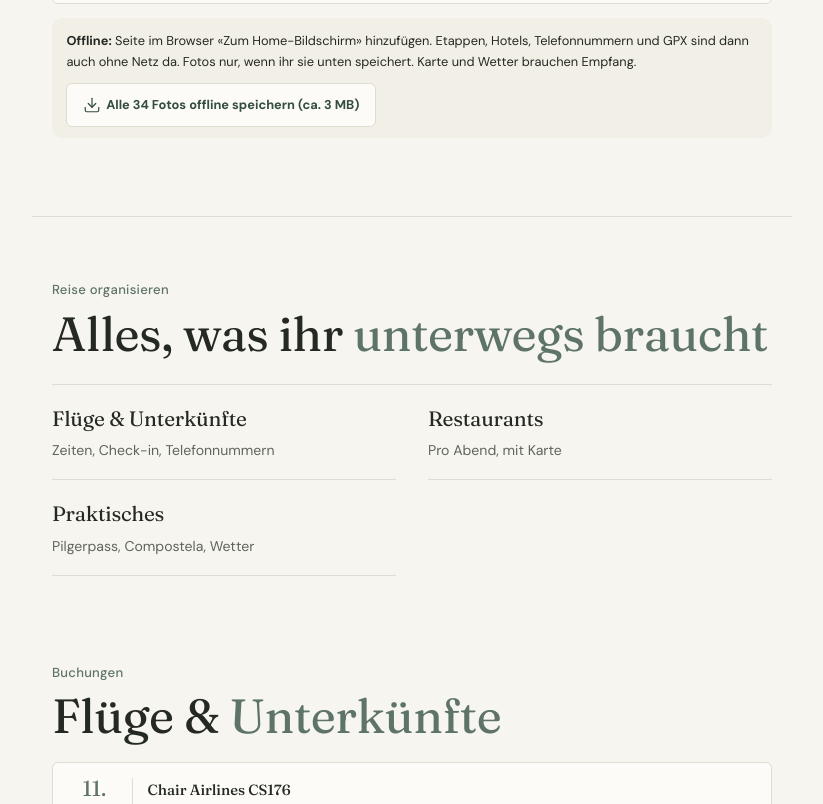
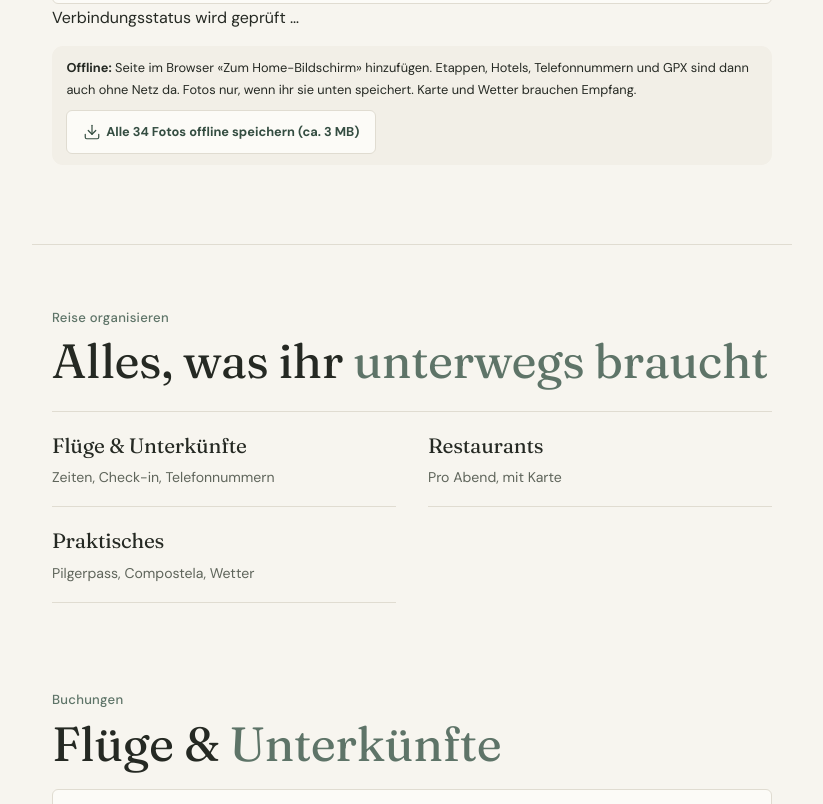
Before and after one commit to mikefaehCH/camino, a website: page index.html in a window 1280 px wide. Shown: the part 7976-8780 px from the top of the page, without its empty margins (228-1051 px from the left). Drawn offline with Linux system fonts and the light colour scheme; no server answers.

Commit message:
feat(offline): add accessible network status to day companion

```diff
--- a/index.html
+++ b/index.html
@@ -178,6 +178,7 @@
   </div>
   <div class="today-picker" id="today-picker" role="tablist" aria-label="Tag wählen"></div>
   <div class="today-card" id="today-card"></div>
+  <p class="connection-status" id="connection-status" role="status" aria-live="polite">Verbindungsstatus wird geprüft …</p>
   <div class="wbox" id="offline-tip"><strong>Offline:</strong> Seite im Browser «Zum Home-Bildschirm» hinzufügen. Etappen, Hotels, Telefonnummern und GPX sind dann auch ohne Netz da. Fotos nur, wenn ihr sie unten speichert. Karte und Wetter brauchen Empfang.</div>
 </section>
 
```
